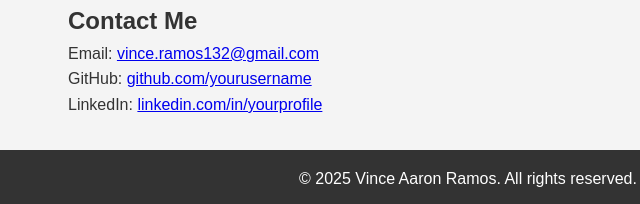
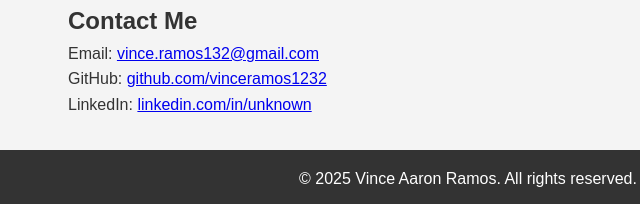
Before and after one commit to vinceramos1232-png/github-portfolio, a plain HTML site: page index.html in a window 1280 px wide. Shown: the part 755-959 px from the top of the page, 172-812 px from the left. Drawn offline with Linux system fonts and the light colour scheme.

Commit message:
Update index.html

```diff
--- a/index.html
+++ b/index.html
@@ -53,8 +53,8 @@
     <section id="contact">
         <h2>Contact Me</h2>
         <p>Email: <a href="vince.ramos1232@gmail.com">vince.ramos132@gmail.com</a></p>
-        <p>GitHub: <a href="https://github.com/yourusername" target="_blank">github.com/yourusername</a></p>
-        <p>LinkedIn: <a href="https://linkedin.com/in/yourprofile" target="_blank">linkedin.com/in/yourprofile</a></p>
+        <p>GitHub: <a href="https://github.com/yourusername" target="_blank">github.com/vinceramos1232</a></p>
+        <p>LinkedIn: <a href="https://linkedin.com/in/yourprofile" target="_blank">linkedin.com/in/unknown</a></p>
     </section>
 
     <footer>
```
